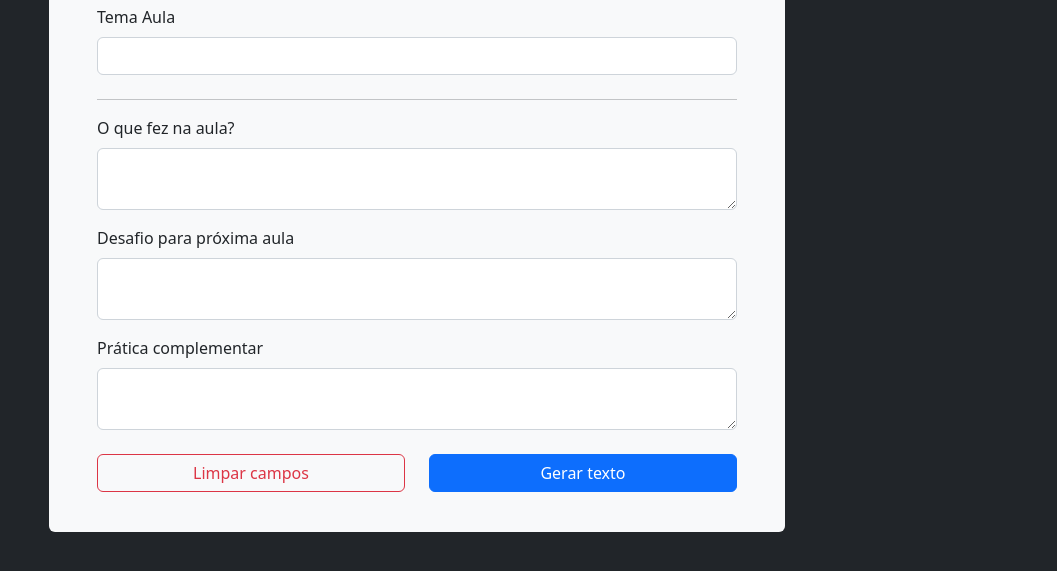
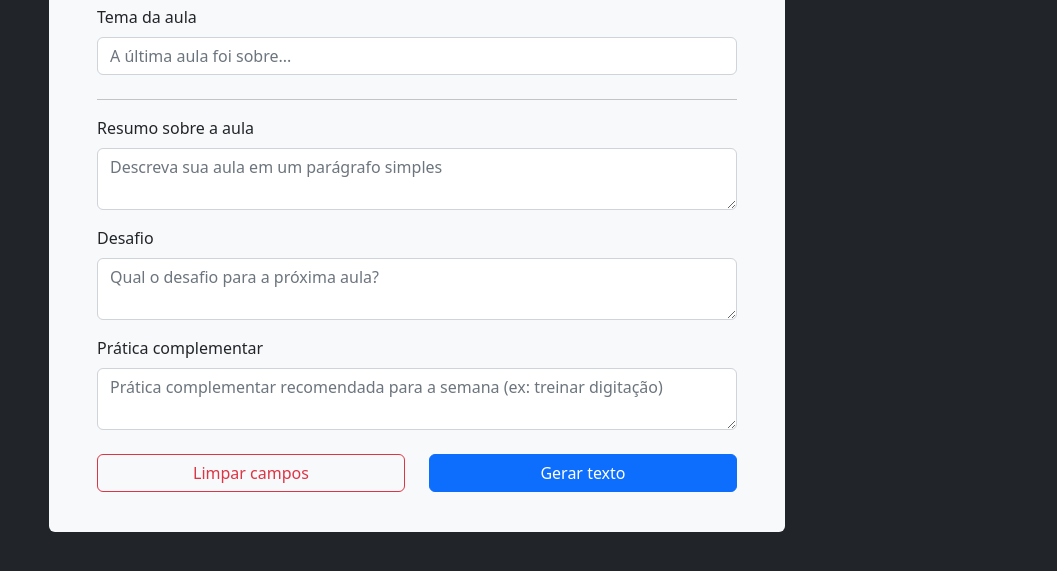
Before and after one commit to dannesx/feedback, a plain HTML site: page index.html in a window 1280 px wide. Shown: the part 223-794 px from the top of the page, without its empty margins (223-1280 px from the left). Drawn offline with nearby package versions, Linux system fonts and the light colour scheme.

Commit message:
Acrescentando placeholders

```diff
--- a/index.html
+++ b/index.html
@@ -90,8 +90,8 @@
 
 						<div class="row">
 							<div class="col-12 col-md mb-2">
-								<label for="tema" class="form-label">Tema Aula</label>
-								<input type="text" name="tema" id="tema" class="form-control"/>
+								<label for="tema" class="form-label">Tema da aula</label>
+								<input type="text" name="tema" id="tema" class="form-control" placeholder="A última aula foi sobre..."/>
 							</div>
 						</div>
 
@@ -99,22 +99,22 @@
 
 						<div class="row mb-3">
 							<div class="col">
-								<label class="form-label">O que fez na aula?</label>
-								<textarea id="aula" class="form-control"></textarea>
+								<label class="form-label">Resumo sobre a aula</label>
+								<textarea id="aula" class="form-control" placeholder="Descreva sua aula em um parágrafo simples"></textarea>
 							</div>
 						</div>
 
 						<div class="row mb-3">
 							<div class="col">
-								<label class="form-label">Desafio para próxima aula</label>
-								<textarea id="desafio" class="form-control"></textarea>
+								<label class="form-label">Desafio</label>
+								<textarea id="desafio" class="form-control" placeholder="Qual o desafio para a próxima aula?"></textarea>
 							</div>
 						</div>
 
 						<div class="row mb-4">
 							<div class="col">
 								<label class="form-label">Prática complementar</label>
-								<textarea id="complementar" class="form-control"></textarea>
+								<textarea id="complementar" class="form-control" placeholder="Prática complementar recomendada para a semana (ex: treinar digitação)"></textarea>
 							</div>
 						</div>
 
```
